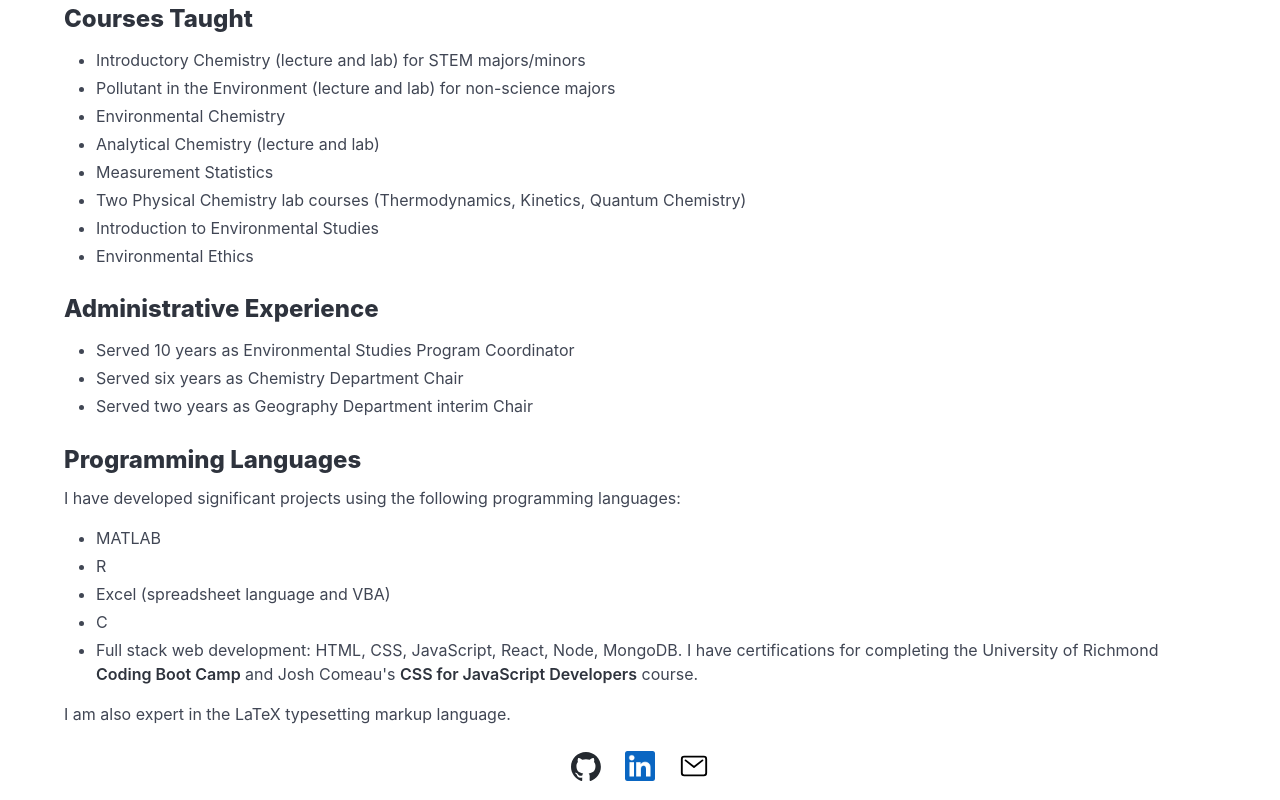
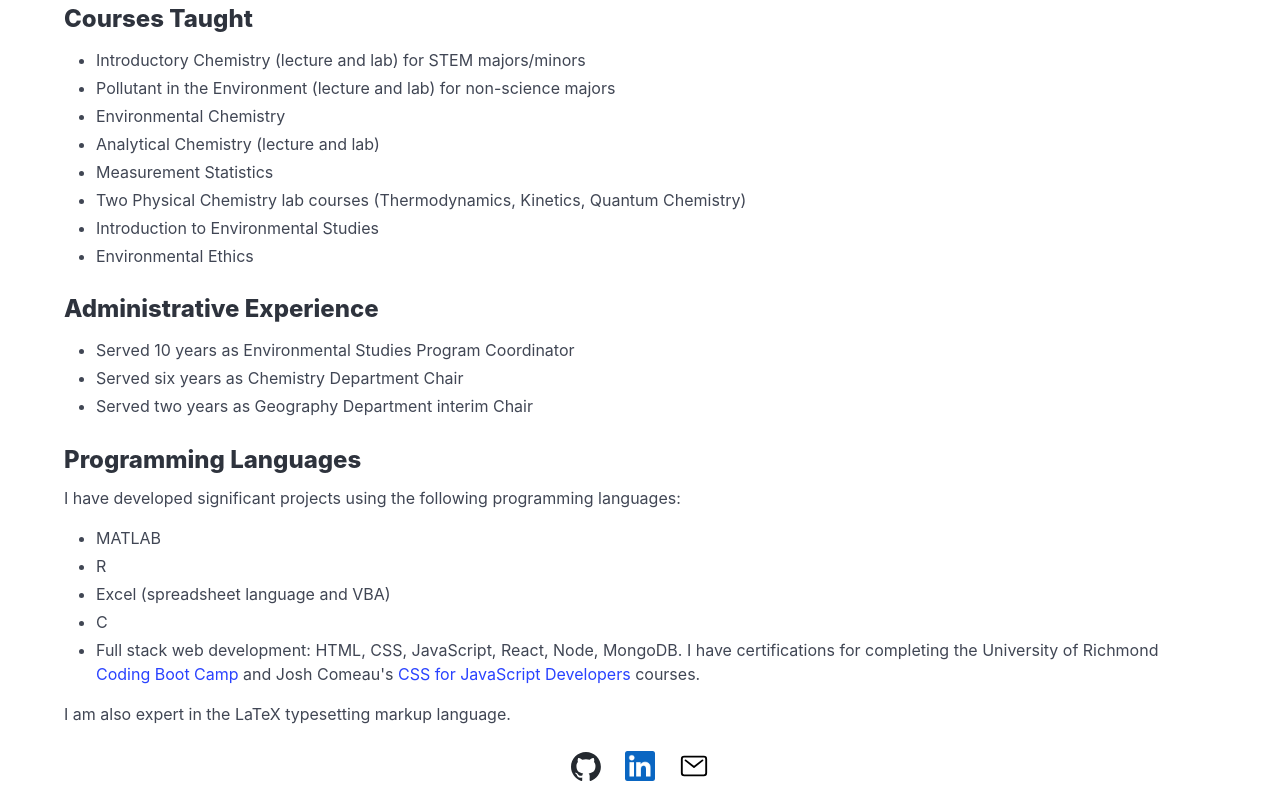
Before and after one commit to clstevenson/my-dev-portfolio, a React (Vite) app: page /Resume in a window 1280 px wide. Shown: the part 531-1331 px from the top of the page. Built offline with nearby package versions, Linux system fonts and the light colour scheme.

Commit message:
Links to certifications

```diff
--- a/src/pages/Resume.jsx
+++ b/src/pages/Resume.jsx
@@ -59,7 +59,7 @@ export default function Resume() {
         <li>Excel (spreadsheet language and VBA)</li>
         <li>C</li>
         <li>
-          Full stack web development: HTML, CSS, JavaScript, React, Node, MongoDB. I have certifications for completing the University of Richmond <strong>Coding Boot Camp</strong> and Josh Comeau's <strong>CSS for JavaScript Developers</strong> course.
+          Full stack web development: HTML, CSS, JavaScript, React, Node, MongoDB. I have certifications for completing the University of Richmond <a href="https://bootcamps.richmond.edu/coding/" target="_new">Coding Boot Camp</a> and Josh Comeau's <a href="https://css-for-js.dev" target="_new">CSS for JavaScript Developers</a> courses.
         </li>
       </ul>
       <p>
```
